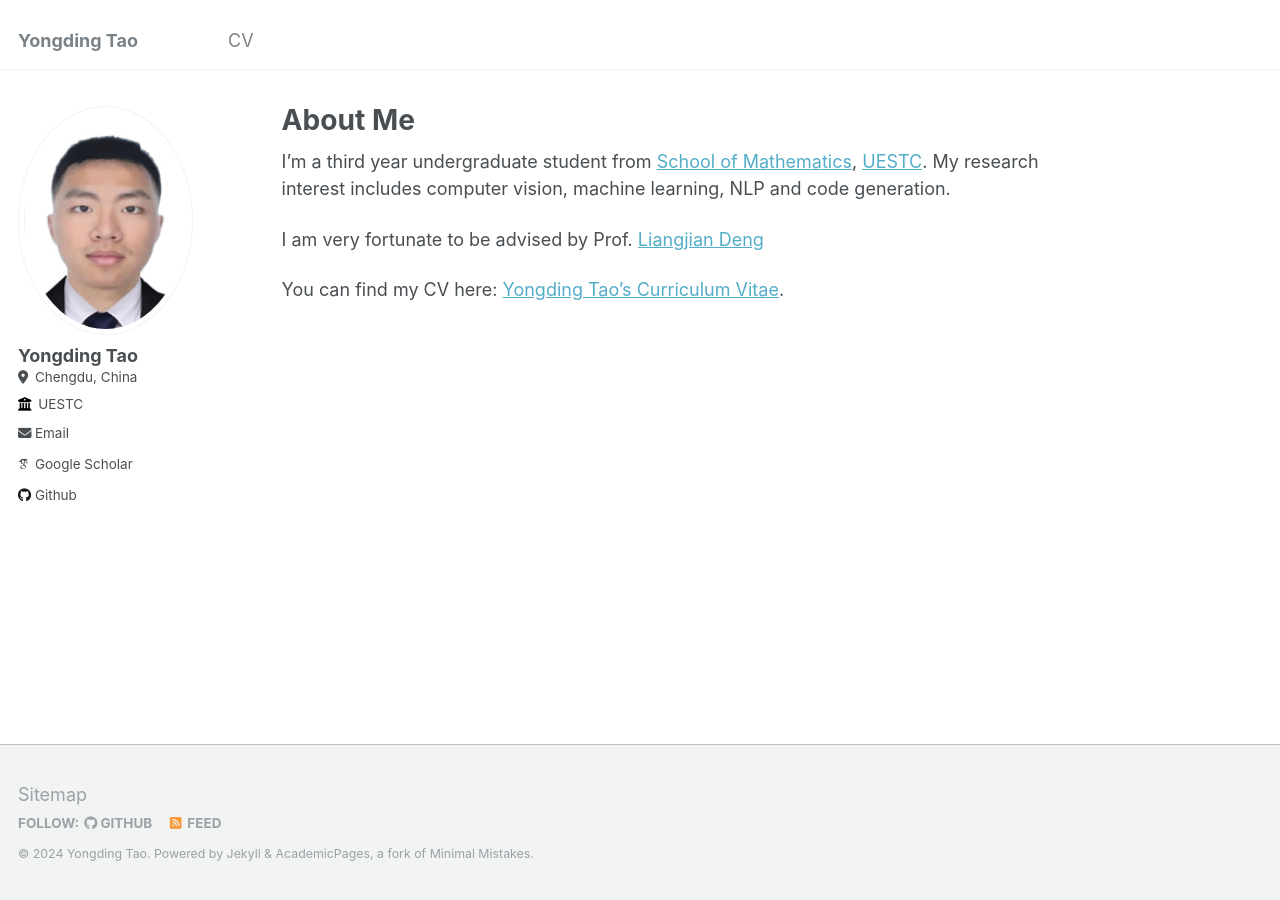
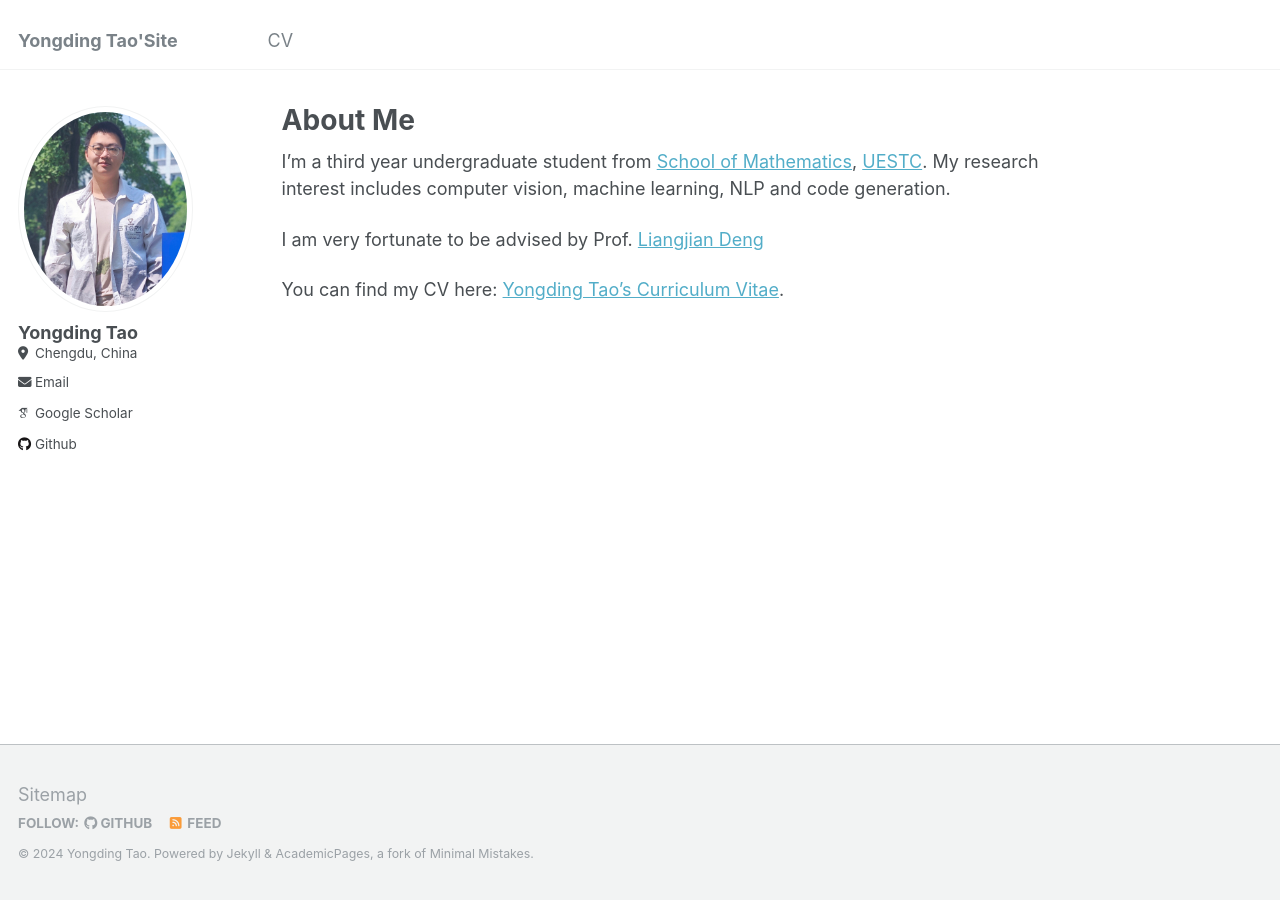
Before and after one commit to Yongding-Tao/Yongding-Tao.github.io, a Jekyll site: the page built from _pages/about.md, in a window 1280 px wide. Built offline with Jekyll 4.4.1, drawn with Linux system fonts in a browser that asks for light colours; some web fonts are replaced.

Commit message:
Update _config.yml

```diff
--- a/_config.yml
+++ b/_config.yml
@@ -8,7 +8,7 @@
 
 # Basic Site Settings
 locale                   : "en-US"
-title                    : "Yongding Tao"
+title                    : "Yongding Tao'Site"
 title_separator          : "-"
 name                     : &name "Yongding Tao"
 description              : &description "personal description"
@@ -21,12 +21,12 @@ repository               : "Yongding-Tao/Yongding-Tao.github.io"
 #               Additional customization can be done by editing /_includes/author-profile.html
 author:
   # Biographic information
-  avatar           : "证件照-陶拥鼎.png"
+  avatar           : "avatar.png"
   name             : "Yongding Tao"
   pronouns         : # example: "she/her"
   # bio              : "Short biography for the left-hand sidebar"
   location         : "Chengdu, China"
-  employer         : "UESTC"
+  # employer         : "UESTC"
   uri              : # URL
   email            : "yongd.tao@gmail.com"
 
```
